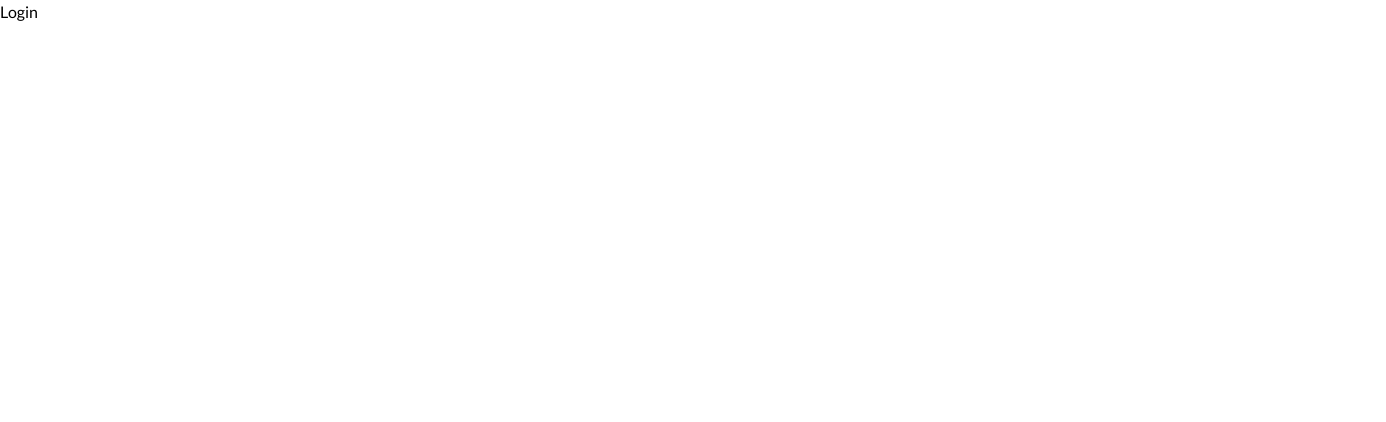
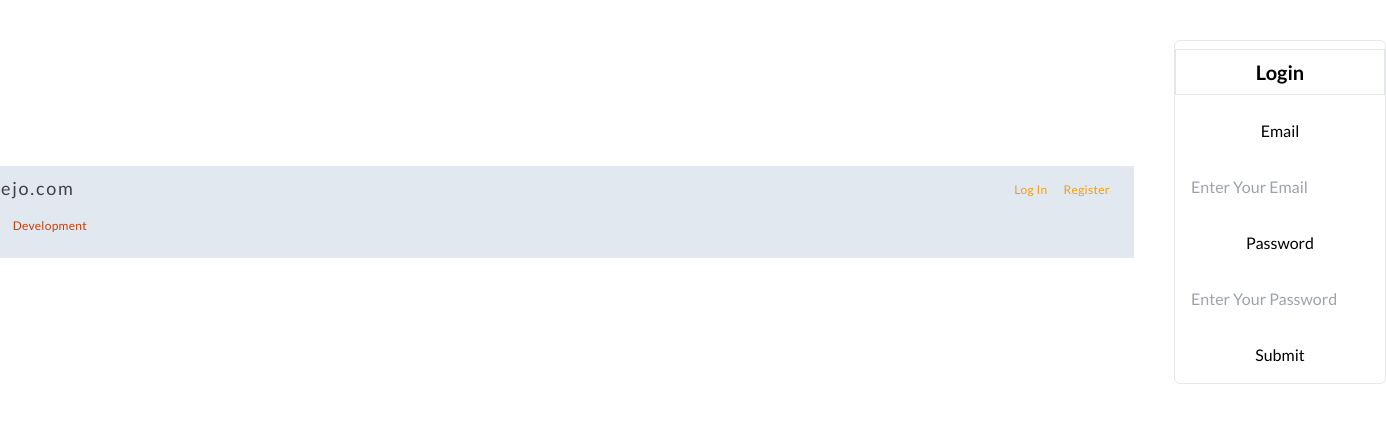
Before and after one commit to RMarmolejo90/PayTracker_v2, a React (Vite) app in the folder Client/: page /Login in a window 1280 px wide. Shown: the top 422 px of the page, 1386 px wide, since content can reach past the window. Built offline with nearby package versions, Linux system fonts and the light colour scheme.

Commit message:
user duplicates will redirect to login page

```diff
--- a/Client/src/pages/Login.tsx
+++ b/Client/src/pages/Login.tsx
@@ -1,6 +1,17 @@
+import Navbar from "../components/Navbar";
 
 export default function Login() {
   return (
-    <div>Login</div>
+    <div className="flex items-center justify-center">
+      <Navbar />
+      <form className="flex flex-col m-10 items-center justify-center border rounded-md" name="loginForm" id="loginForm" action="post">
+        <label className="p-2 m-2 border text-xl font-semibold min-w-full text-center" htmlFor="loginForm">Login</label>
+        <label className="p-2 m-2" htmlFor="email">Email</label>
+        <input className="p-2 m-2" title="email" placeholder="Enter Your Email" type="email" name="email" id="email" />
+        <label className="p-2 m-2" htmlFor="password">Password</label>
+        <input className="p-2 m-2" title="password" placeholder="Enter Your Password" type="password" name="password" id="password" />
+        <input className="p-2 m-2" type="submit" />
+      </form>
+    </div>
   )
 }
--- a/Client/src/pages/Register.tsx
+++ b/Client/src/pages/Register.tsx
@@ -2,8 +2,10 @@ import axios from 'axios';
 import { useFormik } from 'formik';
 import * as Yup from 'yup';
 import { useNavigate } from 'react-router-dom';
+import Navbar from '../components/Navbar';
 
 export default function Register() {
+
     const navigate = useNavigate();
     //password character error checking
     const getCharacterValidationError = (str: string) => {
@@ -45,9 +47,10 @@ export default function Register() {
             const response = await axios.post("http://localhost:3000/register", values);
             const responseData = response.data;
             if (responseData === "User already exists"){
-              navigate('/Login');
+              alert('This email is already registered');
+              navigate('../Login');
             } else if (responseData === "Success") {
-              navigate('/PayTracker');
+              navigate('../PayTracker');
             } else {
               throw Error('There was an error with registration');
             }
@@ -84,6 +87,7 @@ export default function Register() {
 
   return (
     <div>
+        <Navbar />
         <form onSubmit={formik.handleSubmit}>
             <input onChange={formik.handleChange} value={formik.values.firstName} placeholder='First Name' type="text" name="firstName" id="firstName" />
             <input onChange={formik.handleChange} value={formik.values.lastName} placeholder='Last Name' type="text" name="lastName" id="lastName" />
```
